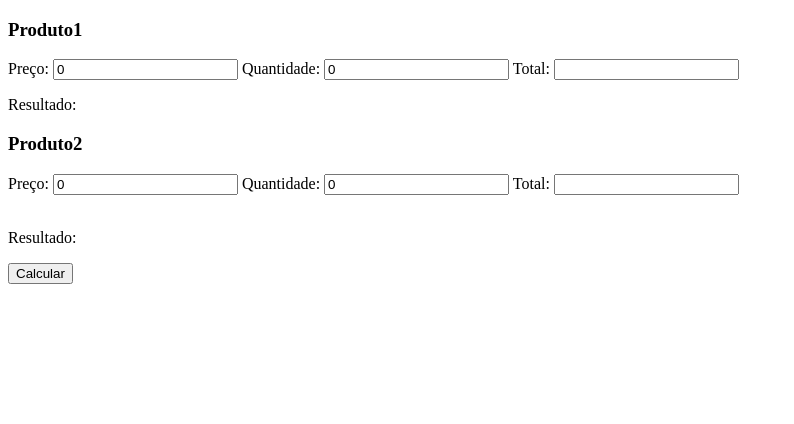
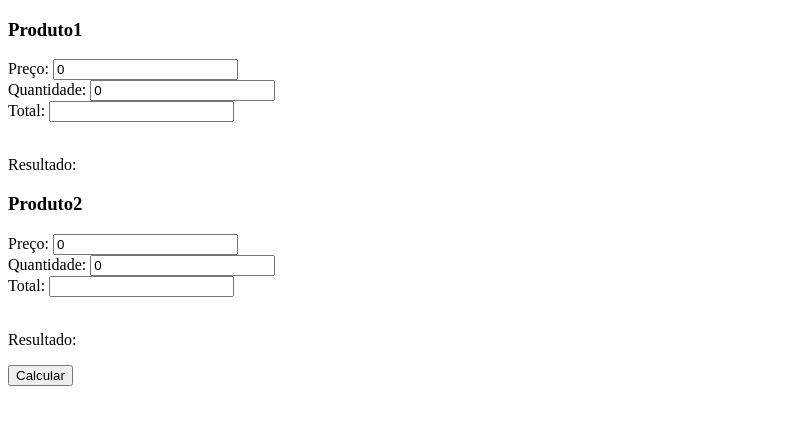
Before and after one commit to davidjun10r/comparativo-produto-valor-unitario, a plain HTML site: page index.html in a window 1280 px wide. Shown: the whole page, without its empty margins (0-794 px from the left). Drawn offline with Linux system fonts and the light colour scheme.

Commit message:
Update index.html

```diff
--- a/index.html
+++ b/index.html
@@ -6,14 +6,14 @@
 </head>
 <body>
         <h3>Produto1</h3>
-        Preço: <input type="text" name="preco1" id="preco1" value="0"/>
-        Quantidade: <input type="text" name="qnt1" id="qnt1" value="0" />
-        Total: <input type="text" name="total" id="total" value="" readonly="readonly" />
+        Preço: <input type="text" name="preco1" id="preco1" value="0"/><br>
+        Quantidade: <input type="text" name="qnt1" id="qnt1" value="0" /><br>
+        Total: <input type="text" name="total" id="total" value="" readonly="readonly" /><br><br>
         <p id="resultado">Resultado:</p>
 
         <h3>Produto2</h3>
-        Preço: <input type="text" name="preco2" id="preco2" value="0"/>
-        Quantidade: <input type="text" name="qnt2" id="qnt2" value="0" />
+        Preço: <input type="text" name="preco2" id="preco2" value="0"/><br>
+        Quantidade: <input type="text" name="qnt2" id="qnt2" value="0" /><br>
         Total: <input type="text" name="total2" id="total2" readonly="readonly" /><br><br>
         <p id="resultado2">Resultado:</p>
 
```
